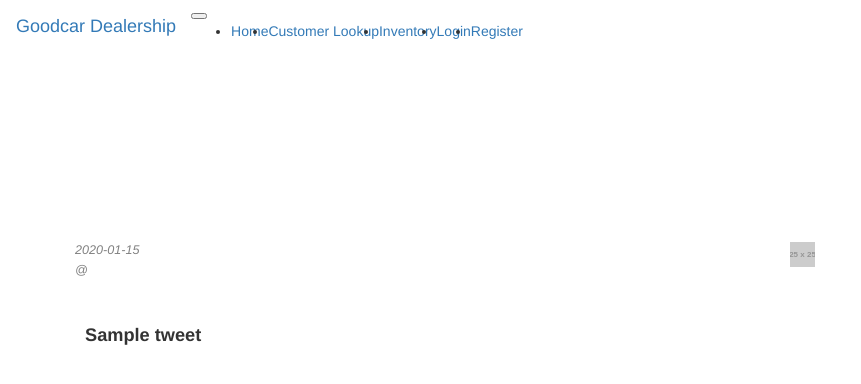
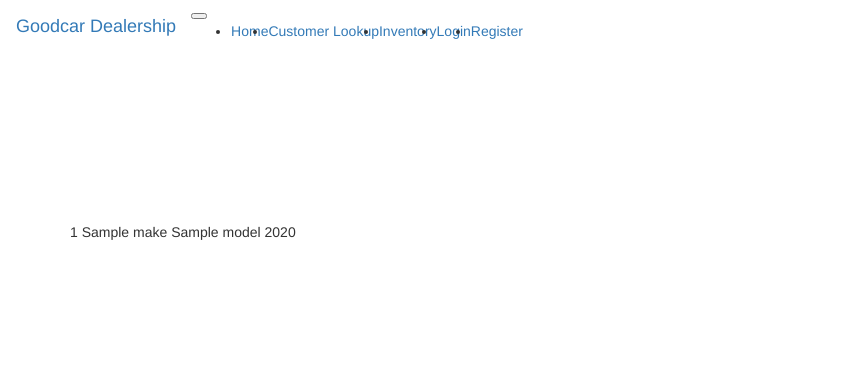
Before and after one commit to ccyueh/ct_dealership, a Python web app: template app/templates/inventory.html in a window 1280 px wide. Shown: the top 384 px of the page, without its empty margins (0-861 px from the left). Run offline with Jinja, Linux system fonts and the light colour scheme; the template is opened without the code that fills it: most values are stand-ins (such as "Sample title", 1, 10 or a date in 2020); grey boxes labelled with a size stand in for pictures from a placeholder-image service; some libraries are stand-ins or nearby versions.

Commit message:
changed inventory page

```diff
--- a/app/routes.py
+++ b/app/routes.py
@@ -72,7 +72,10 @@ def customer():
 
 @app.route('/inventory', methods=['GET', 'POST'])
 def inventory(first='Goodcar', last='Dealership', title='Inventory'):
-    return render_template('inventory.html', first=first, last=last, title=title)
+
+    rows = Car.query.join(Account, Car.account_id == Account.account_id).filter(Account.first_name == first, Account.last_name == last)
+
+    return render_template('inventory.html', rows=rows, first=first, last=last, title=title)
 
 @login_required
 @app.route('/maintenance', methods=['GET', 'POST'])
--- a/app/templates/inventory.html
+++ b/app/templates/inventory.html
@@ -4,15 +4,13 @@
 {% block app_content %}
   <div class="row">
     <div class="col-md-8 offset-md-2">
-      {% for row in car %}
-        {% if first == account.first_name and last == account.last_name %}
-        <div class="card small-margin">
-          <img src="http://placehold.it/25x25" alt="Profile Pic" class="post-img">
-          <div class="card-title tweet">{{ post.tweet }}</div>
-          <div class="card-subtitle date">{{ post.date_posted.date() }}</div>
-          <div class="card-subtitle handle">@{{ user.username }}</div>
-        </div>
-        {% endif %}
+      {% for row in rows %}
+        <tr>
+          <td>{{ car.car_id }}</td>
+          <td>{{ car.make }}</td>
+          <td>{{ car.model }}</td>
+          <td>{{ car.year }}</td>
+        </tr>
       {% endfor %}
     </div> <!-- ends row -->
 
```
